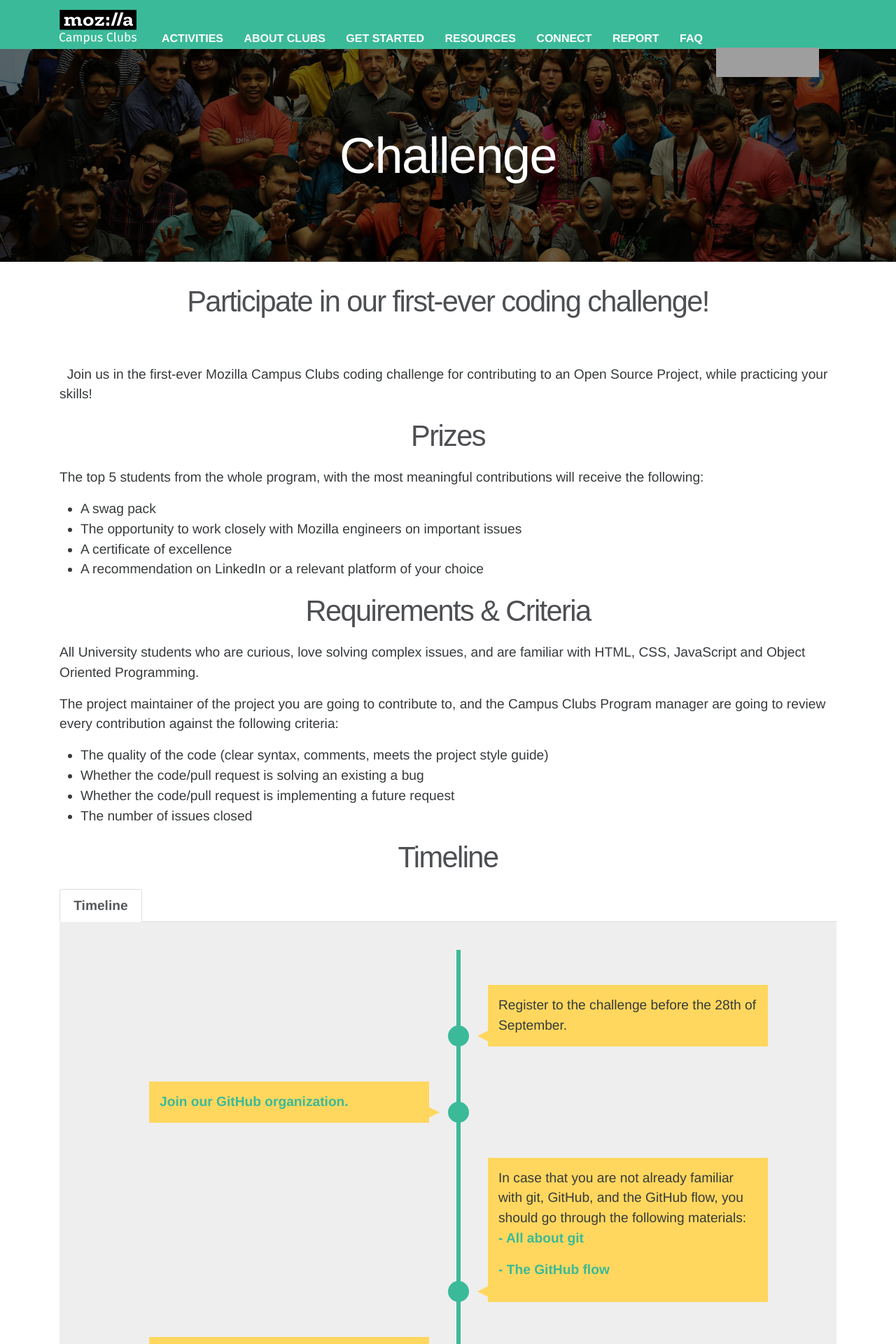
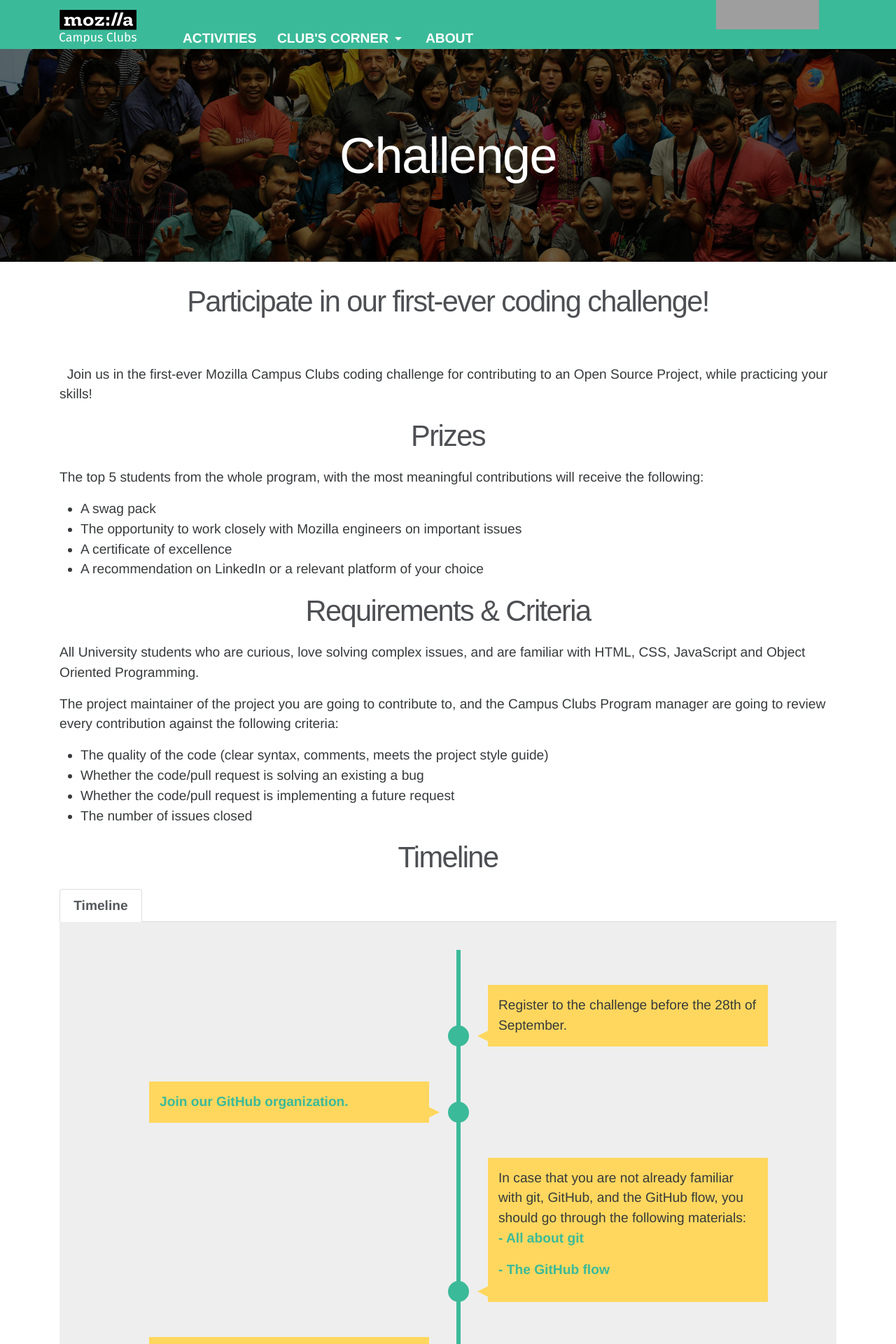
Before and after one commit to mozilla/mozilla-campus-clubs, a Jekyll site: the page built from _pages/challenge.md, in a window 1280 px wide. Shown: the top 1920 px of the page at 70% size. Built offline with Jekyll 4.4.1, drawn with Linux system fonts in a browser that asks for light colours; some web fonts are replaced; grey boxes are pictures that could not be loaded.

Commit message:
Added dropdown menu

```diff
--- a/_includes/header.html
+++ b/_includes/header.html
@@ -8,13 +8,24 @@
         &#9776;
       </button>
       <div class="collapse navbar-toggleable-md" id="exCollapsingNavbar">
-        <a class="nav-link" href="/activities/">Activities</a>
-        <a class="nav-link" href="/about/">About Clubs</a>
-        <a class="nav-link" href="/get-started/">Get Started</a>
-        <a class="nav-link" href="/resources/">Resources</a>
-        <a class="nav-link" href="/connect/">Connect</a>
-        <a class="nav-link" href="/report/#">Report</a>
-        <a class="nav-link" href="/faq/">FAQ</a>
+        <ul>
+          <li class="nav-li"><a class="nav-link" href="/activities/">Activities</a></li>
+          <li class="nav-li">
+            <div class="dropdown">
+            <a class="nav-link dropdown-toggle" href="#" id="navbarDropdownMenuLink" role="button" data-toggle="dropdown" aria-haspopup="true" aria-expanded="false">
+              Club's Corner
+            </a>
+            <div class="dropdown-menu" aria-labelledby="navbarDropdownMenuLink">
+              <a class="dropdown-item" href="/get-started/">Get Started</a>
+              <a class="dropdown-item" href="/resources/">Resources</a>
+              <a class="dropdown-item" href="/connect/">Connect</a>
+              <a class="dropdown-item" href="/report/">Report</a>
+              <a class="dropdown-item" href="/faq/">FAQ</a>
+            </div>
+            </div>
+          </li>
+          <li class="nav-li"><a class="nav-link" href="/about/">About</a></li>
+        </ul>
       </div>
 
       <div id="tabzilla" class="hidden-lg-down">
--- a/static/css/app.css
+++ b/static/css/app.css
@@ -146,6 +146,19 @@ nav a:hover {
 .navbar-toggler {
     float: right;
     margin-top: 20px;
+}
+
+.nav-li{
+    display: inline-block;
+    text-decoration: none;
+}
+
+.dropdown-menu {
+    background-color: #3bba99;
+}
+
+.dropdown-item:hover{
+    background-color: #297963;
 }
 
 @media all and (min-width: 992px) {
```
